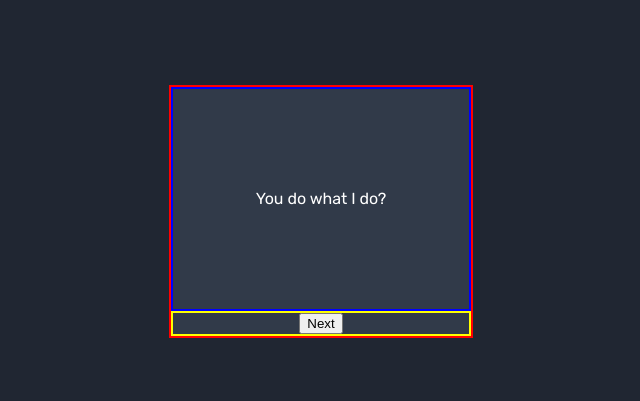
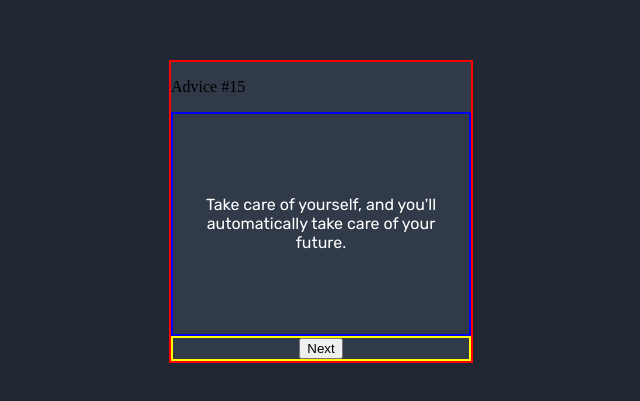
Before and after one commit to anmolp476/RandomAdviceApp, a plain HTML site: page index.html in a window 1280 px wide. Shown: the part 189-590 px from the top of the page, without its empty margins (319-959 px from the left). Drawn offline with Linux system fonts and the light colour scheme.

Commit message:
Added another div and paragraph element for the advice count

```diff
--- a/index.html
+++ b/index.html
@@ -9,8 +9,11 @@
     </head>
     <body>
         <div class="container">
+            <div class="count-container">
+                <p class="advice-count">Advice #15</p>
+            </div>
             <div class="quote-container">
-                <p class="quote">You do what I do?</p>
+                <p class="quote">Take care of yourself, and you'll automatically take care of your future.</p>
             </div>
             <div class="next-button">
                 <button class="next" onclick="setQuote()">Next</button>
```
